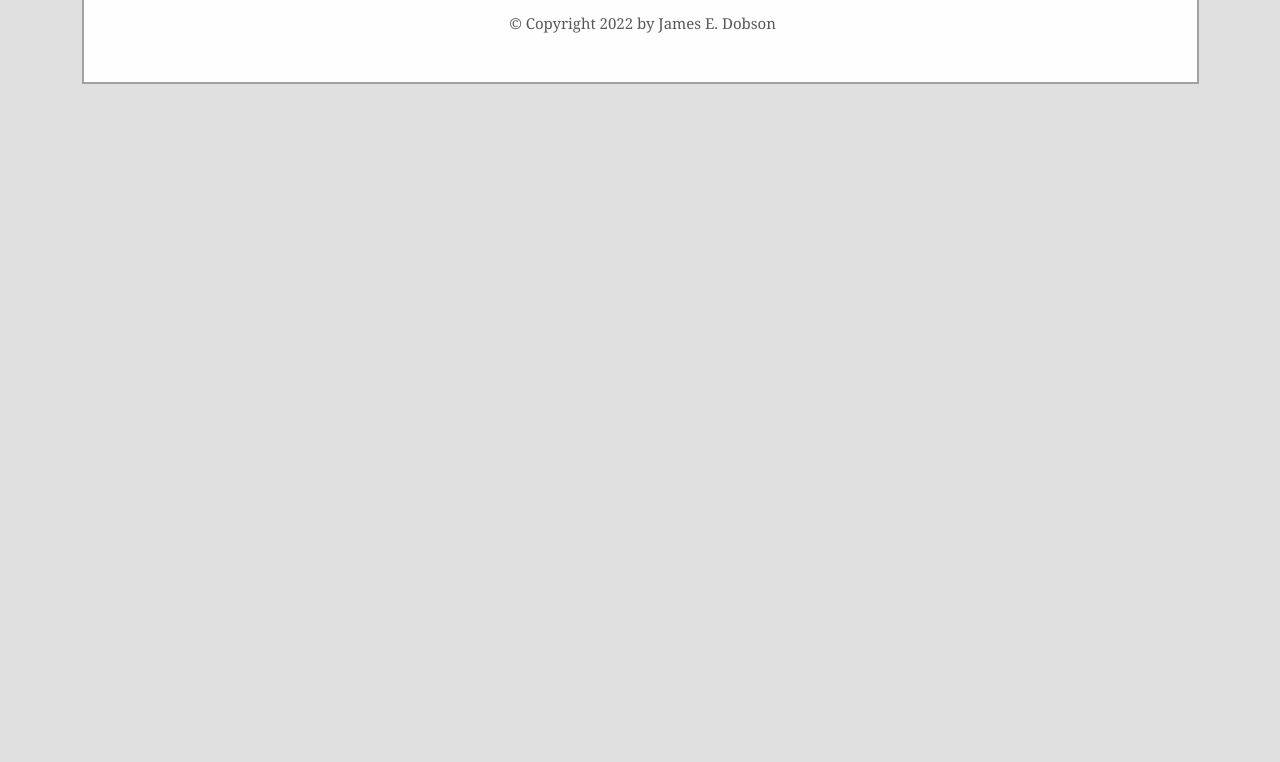
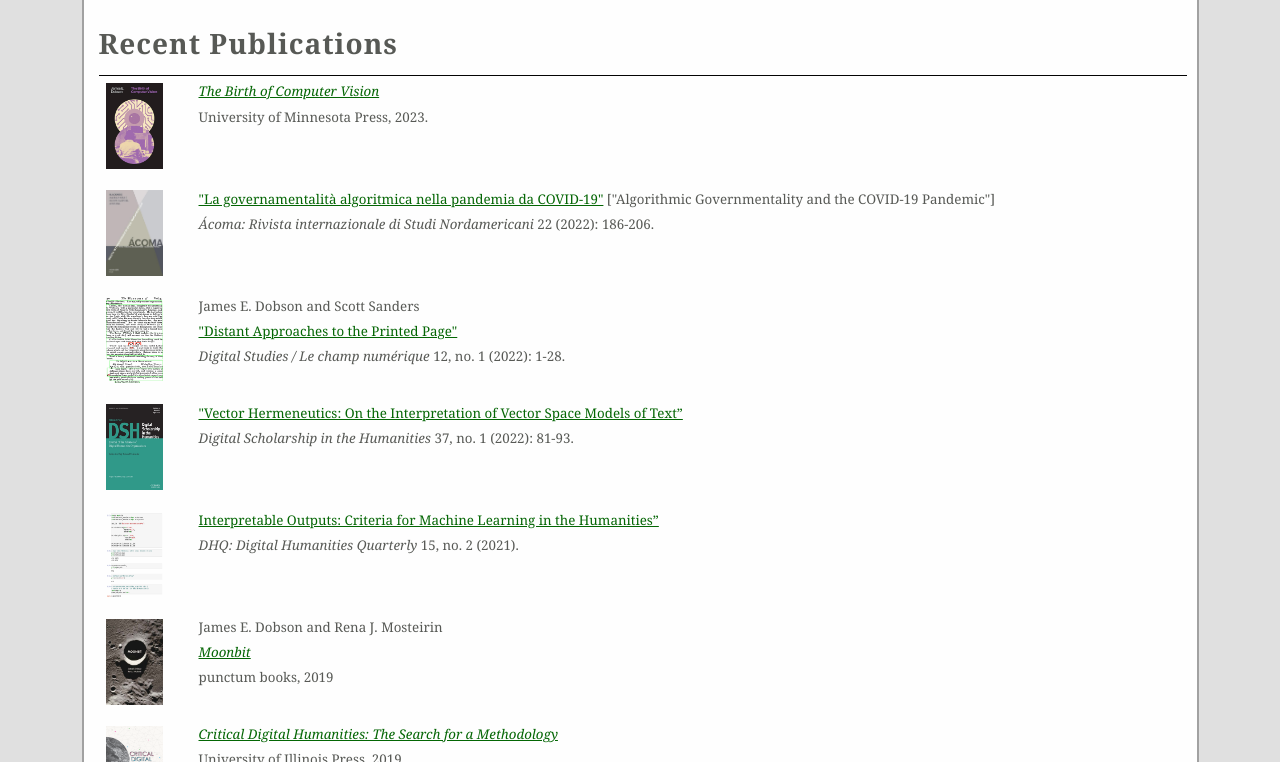
Before and after one commit to jeddobson/jeddobson.github.io, a plain HTML site: page index.html in a window 1280 px wide. Shown: the part 978-1740 px from the top of the page. Before the commit the page ends 1082 px from the top, so only its background shows below. Drawn offline with Linux system fonts and the light colour scheme.

Commit message:
updating website

```diff
--- a/css/dobson.css
+++ b/css/dobson.css
@@ -50,6 +50,20 @@ body {
 	font-size: 15px;
   	margin-top: 2em;
   	padding: 15px;
+}
+
+
+ul.publications {
+	margin: 0;
+	padding: 0;
+	list-style-type: none;
+}
+li.publication {
+	padding: 0.5ex 1ex 0.5ex 14ex;
+	min-height: 14ex;
+	background-size: 8ex 12ex;
+	background-position: 1ex 1ex;
+	background-repeat: no-repeat;
 }
 
 .floatright
@@ -107,13 +121,14 @@ h1 {
 
 h2 {
 	margin: 0px;
-	font-size: 14px;
+	font-size: 28px;
+        border-bottom: 1px solid #000;
 	font-weight: bold;
 	letter-spacing: 1px;
 	padding-top: 5px;
 	padding-right: 5px;
 	padding-bottom: 5px;
-	padding-left: 20px;
+	padding-left: 0px;
 }
 
 h3 {
--- a/index.html
+++ b/index.html
@@ -1,13 +1,29 @@
-<html> <head>
+<html lang="en">
+<head>
   <meta http-equiv="Content-Type" content="text/html;charset=utf-8">
-  <meta name="keywords" content="Dobson, Dartmouth, faculty, research, autobiography, hermeneutics, computational, literary studies, phenomenology, writing, American Literature, cultural studies, digital humanities" />
+  <meta charset="utf-8">
+
+  <!-- stylesheets -->
+  <link rel="stylesheet" type="text/css" href="css/dobson.css" />
+  <link rel="stylesheet" href="http://netdna.bootstrapcdn.com/font-awesome/4.4.0/css/font-awesome.css">
+
+  <meta name="keywords" content="Dobson, Dartmouth, faculty, research,
+    computer vision, algorithms, autobiography, hermeneutics, computational,
+    literary studies, phenomenology, writing, American Literature,
+    cultural studies, digital humanities" />
 
   <title>James E. "Jed" Dobson</title>
-  <link rel="stylesheet" type="text/css" href="css/dobson.css" />
-  <link rel="stylesheet" href="http://netdna.bootstrapcdn.com/font-awesome/4.4.0/css/font-awesome.css">
+
+  <meta name="twitter:card" content="summary_large_image" />
+  <meta name="twitter:site" content="@Dartmouth" />
+  <meta name="twitter:creator" content="@jeddobson" />
+  <meta property="og:title" content="James E. Dobson"/>
+  <meta itemprop="name" content="James E. Dobson"/>
+
  </head>
 
 <body>
+
 <!-- Global Site Tag (gtag.js) - Google Analytics -->
 <script async src="https://www.googletagmanager.com/gtag/js?id=UA-48287458-3"></script>
 <script>
@@ -30,22 +46,23 @@
 </script>
 
 <div id="container">
-
 <div id="header">
 <ul class="header_items">
 <li class="header_items"> <a href="/">Home</a> </li>
+<li class="header_items"> <a href="#publications">Publications</a></li>
 <li class="header_items"> <a href="research.html">Research</a></li>
 <li class="header_items"> <a href="critical_digital_humanities.html">Code and Notes</a></li>
 </ul>
 <img align="right" src="images/d-pine-colorways_gray_final.jpg">
 </div>
 
+
 <div id="box1">
-
 <center><h1>James E. Dobson</h1></center>
 
 <a href="https://www.press.uillinois.edu/books/catalog/48xfp2zp9780252042270.html"><img border=0 style="float: right; margin: 50px 45px 15px 15px;" width=300 src="images/CDH-cover.png"></a>
 <p>
+
 <center>
 <img width=200px src="images/Jed.Dobson_0.jpg"><br/>
 <br>
@@ -55,7 +72,6 @@ Assistant Professor, Department of English and Creative Writing<br/>
 Dartmouth College<br/>
 <a href="documents/dobson_vita.pdf">c.v.</a> (PDF)<br/>
 </center>
-
 
 
 <p>
@@ -83,6 +99,53 @@ jed at uchicago dot edu (permanent)<br/>
 <a href="https://www.youtube.com/watch?v=NkixPtatiZ0#t=30m40s"><i class="fa fa-youtube fa-2x"></i></a>
 </p>
 
+<h2 id="publications">Recent Publications</h2>
+
+<ul class="publications">
+
+<li class="publication" style="background-image:url(images/BCV-cover.jpg);" >
+<i><a href="https://www.upress.umn.edu/book-division/books/the-birth-of-computer-vision">The Birth of Computer Vision</i></a><br>
+ University of Minnesota Press, 2023.<br>
+</li>
+
+
+<li class="publication" style="background-image:url(images/acoma22-thumb.jpg);">
+<a href="http://www.acoma.it/sites/default/files/pdf-articoli/09.%20Dobson%20def.pdf">"La governamentalità algoritmica nella pandemia da COVID-19"</a> ["Algorithmic Governmentality and the COVID-19 Pandemic"]<br>
+<i>Ácoma: Rivista internazionale di Studi Nordamericani</i> 22 (2022): 186-206.<br>
+</li>
+
+<li class="publication" style="background-image:url(images/dscn22-thumb.png);">
+James E. Dobson and Scott Sanders<br>
+<a href="https://www.digitalstudies.org/article/id/8107/">"Distant Approaches to the Printed Page"</a><br>
+<i> Digital Studies / Le champ numérique</i> 12, no. 1 (2022): 1-28.<br>
+</li>
+
+<li class="publication" style="background-image:url(images/m_digitalsh_37_1cover.jpeg);">
+<a href="https://academic.oup.com/dsh/article/37/1/81/6372158?login=false">"Vector Hermeneutics: On the Interpretation of Vector Space Models of Text”</a> <br>
+<i>Digital Scholarship in the Humanities</i> 37, no. 1 (2022): 81-93.<br>
+</li>
+
+<li class="publication" style="background-image:url(images/dhq22-thumb.png);">
+<a href="http://www.digitalhumanities.org/dhq/vol/15/2/000555/000555.html">Interpretable Outputs: Criteria for Machine Learning in the Humanities”</a><br>
+<i> DHQ: Digital Humanities Quarterly</i> 15, no. 2 (2021).<br>
+</li>
+
+<li class="publication" style="background-image:url(images/moonbit-thumb.jpg);">
+James E. Dobson and Rena J. Mosteirin<br>
+<a href="https://punctumbooks.com/titles/moonbit/"><i>Moonbit</i></a><br>
+punctum books, 2019<br>
+</li>
+
+
+<li class="publication" style="background-image:url(images/CDH-cover.png);">
+<a href="https://www.press.uillinois.edu/books/?id=p084041"><i>Critical Digital Humanities: The Search for a Methodology</i></a><br>
+University of Illinois Press, 2019<br>
+</li>
+
+
+</ul>
+
+
 <CENTER>
 <p>&copy; Copyright <script language="JavaScript">var date = new Date(); document.write(date.getFullYear());</script> by James E. Dobson</p>
 </CENTER>
```
